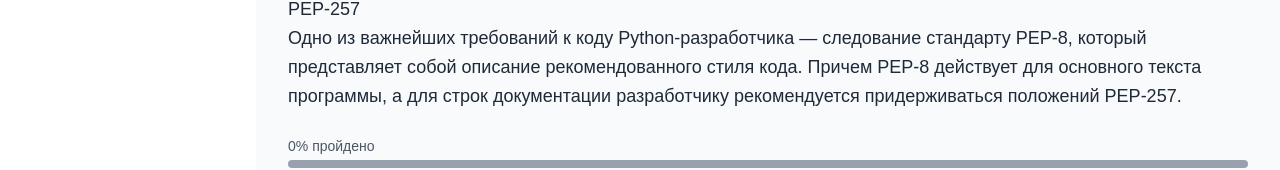
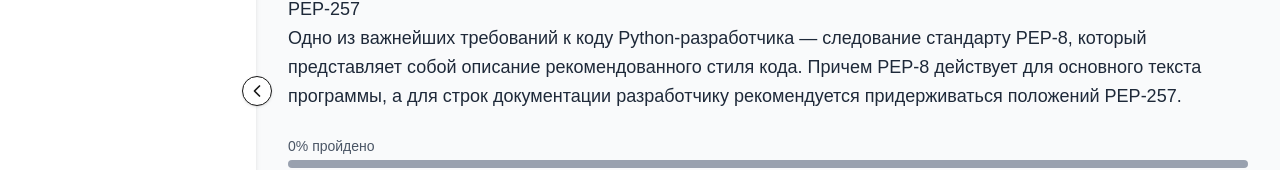
Before and after one commit to Grigoryan01/python-quiz, a Next.js app: page /course/python in a window 1280 px wide. Shown: the part 383-553 px from the top of the page. Built offline with nearby package versions, Linux system fonts and the light colour scheme.

Commit message:
add toggle button with arrow to collapse/expand sidebar

```diff
--- a/src/reusable/sidebar/sidebar.tsx
+++ b/src/reusable/sidebar/sidebar.tsx
@@ -1,4 +1,6 @@
+import { useState } from "react";
 import { twMerge } from "tailwind-merge";
+import { ChevronLeft, ChevronRight } from "lucide-react";
 
 interface SidebarProps<T extends string> {
   topics: T[];
@@ -13,9 +15,28 @@ const Sidebar = <T extends string>({
   onSelectTopic,
   title = "Темы",
 }: SidebarProps<T>) => {
+  const [isOpen, setIsOpen] = useState(true);
+
   return (
-    <aside className="w-64 bg-white p-6 shadow-md">
-      <h2 className="text-xl lg:text-2xl font-bold mb-6 text-gray-800">{title}</h2>
+    <div className="relative">
+      <button
+        onClick={() => setIsOpen(!isOpen)}
+        className="absolute top-1/2 -right-4 transform -translate-y-1/2 bg-white border rounded-full shadow p-1 z-10 hover:cursor-pointer"
+      >
+        {isOpen ? <ChevronLeft size={20} /> : <ChevronRight size={20} />}
+      </button>
+
+      <aside
+        className={twMerge(
+          "bg-white p-6 h-full shadow-md transition-all duration-300",
+          isOpen ? "w-64" : "w-0 overflow-hidden"
+        )}
+      >
+        {isOpen && (
+          <>
+            <h2 className="text-xl lg:text-2xl font-bold mb-6 text-gray-800">
+              {title}
+            </h2>
             <ul className="flex flex-col gap-3">
               {topics.map((topic) => (
                 <li
@@ -23,14 +44,18 @@ const Sidebar = <T extends string>({
                   onClick={() => onSelectTopic(topic)}
                   className={twMerge(
                     "cursor-pointer px-3 py-2 rounded-xl text-gray-700 hover:bg-gray-100 transition",
-  topic === selectedTopic && "bg-gray-200 font-semibold text-black text-nowrap"
+                    topic === selectedTopic &&
+                      "bg-gray-200 font-semibold text-black text-nowrap"
                   )}
                 >
                   {topic}
                 </li>
               ))}
             </ul>
+          </>
+        )}
       </aside>
+    </div>
   );
 };
 
--- a/src/type/type.ts
+++ b/src/type/type.ts
@@ -27,3 +27,7 @@ export type LoginFormData = {
   email: string;
   password: string;
 };
+
+export type  QuizContentProps ={
+  topic: string;
+}
```
Also changed, not shown: src/components/quizzes/quizzes-content.tsx (+1 -9 lines). Lines whose indentation alone changed are shown as unchanged.
